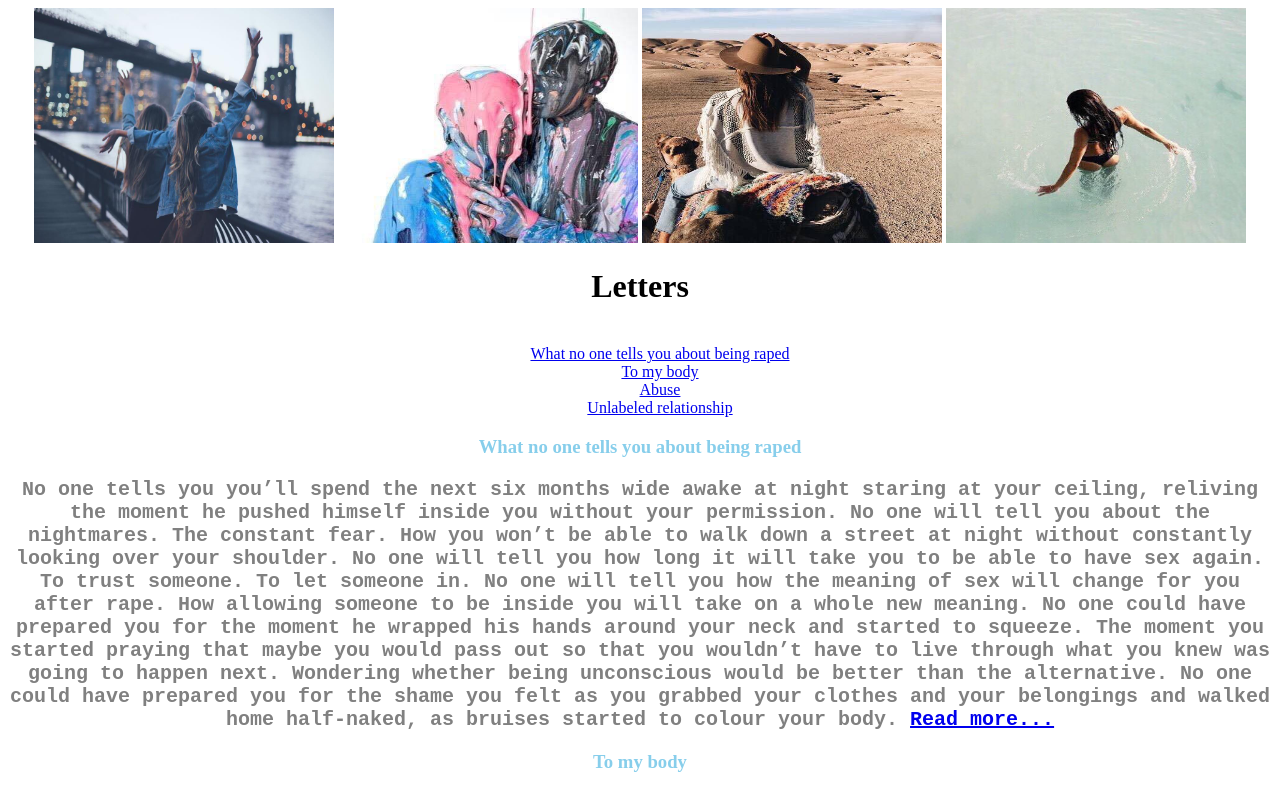
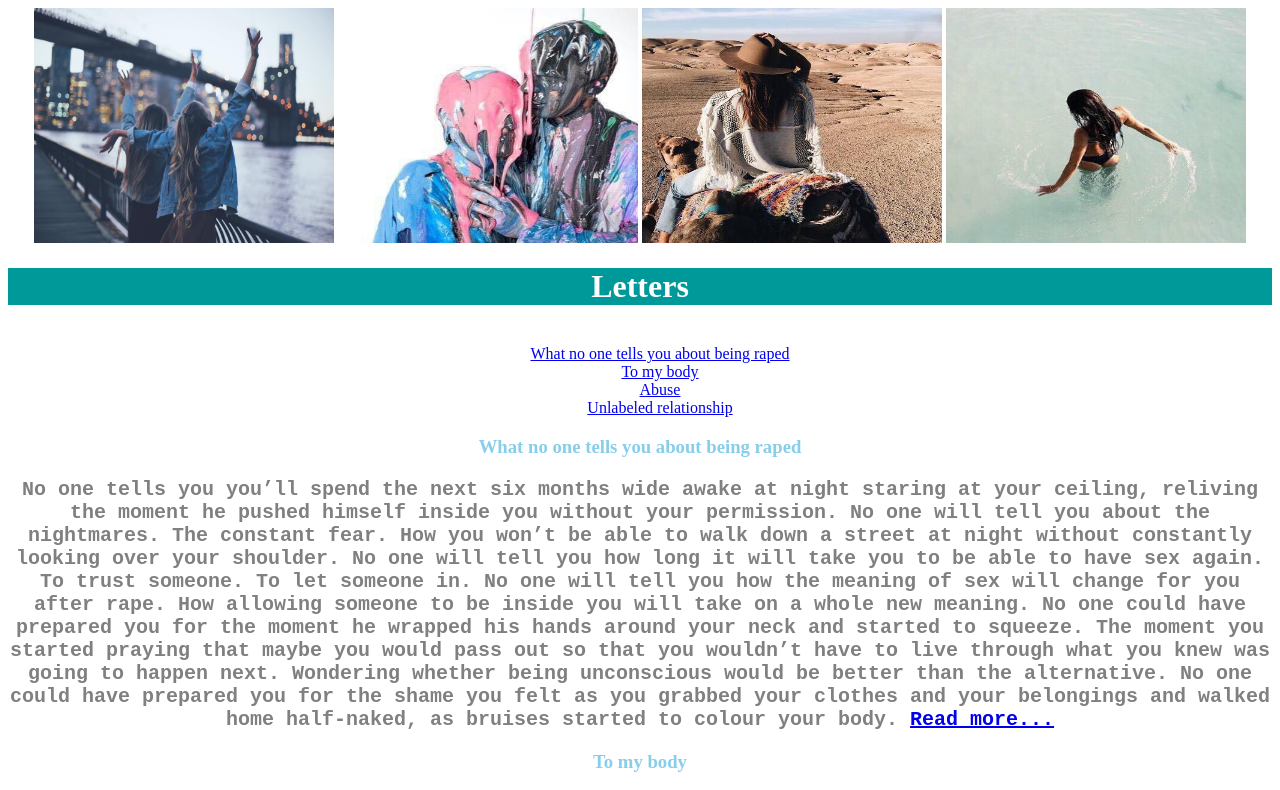
Before and after one commit to SalinguhayMaritess/Exercise5, a plain HTML site: page index.html in a window 1280 px wide. Shown: the top 790 px of the page. Drawn offline with Linux system fonts and the light colour scheme.

Commit message:
Update index.html

```diff
--- a/index.html
+++ b/index.html
@@ -4,10 +4,10 @@
 	<meta charset="utf-8">
 		<title>Our Letters</title>
 		<style>
-		h1 .highlight {
+		h1  {
   color: white;
   text-align: center;
-highlight: #009999;
+background-color: #009999;
 
 }
 
```
